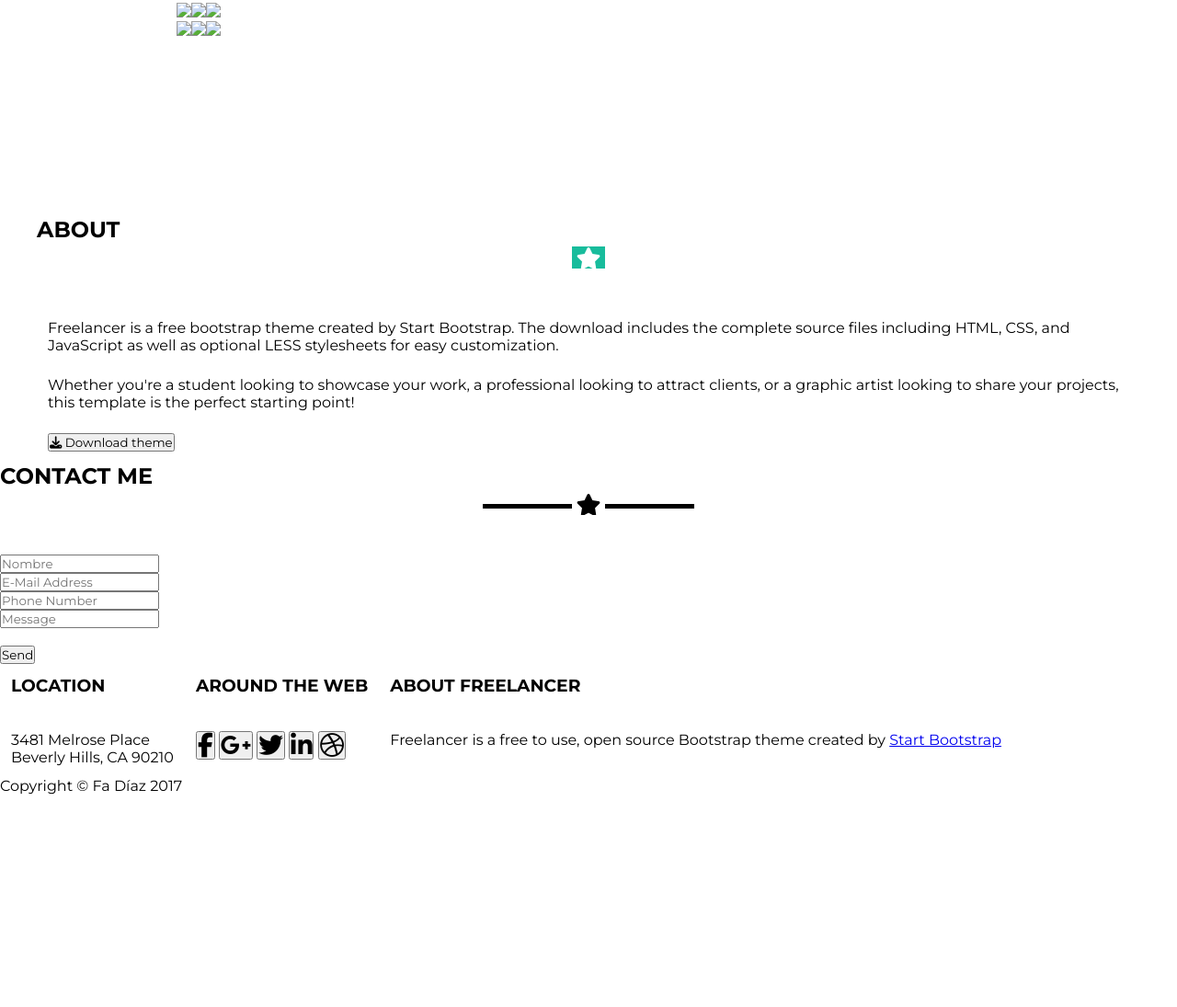
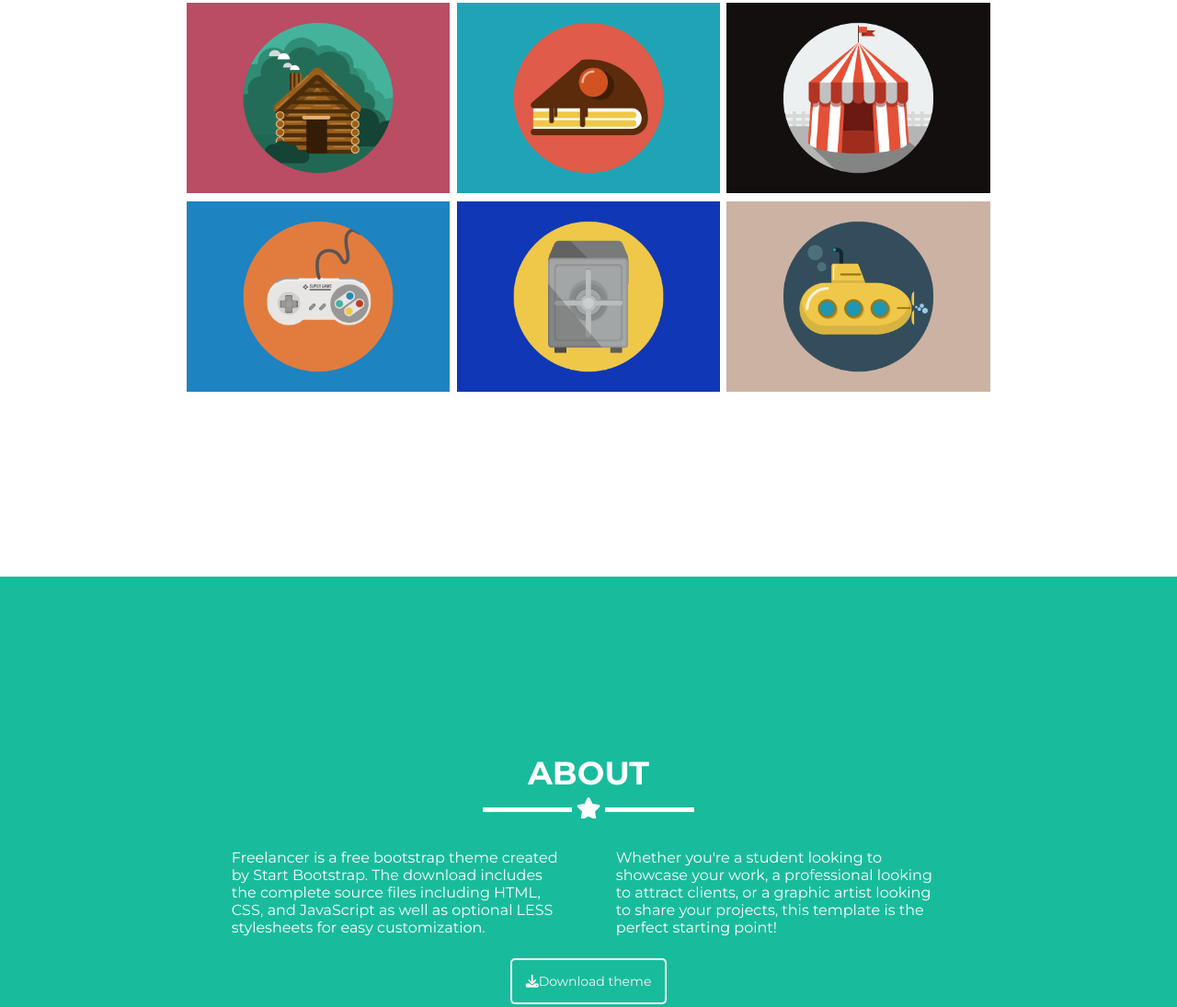
Before and after one commit to Esosdiaz/freelancer-flexbox, a plain HTML site: page index.html in a window 1280 px wide. Shown: the part 1101-2196 px from the top of the page at 92% size. Before the commit the page ends 1965 px from the top, so only its background shows below. Drawn offline with Linux system fonts and the light colour scheme.

Commit message:
secciones portfolio, about y formulario  terminadas

```diff
--- a/assets/css/common.css
+++ b/assets/css/common.css
@@ -15,10 +15,12 @@
 .negrita{
 	font-weight: 700;
 }
-.container{
-	max-width: 1200px;
-	width: 100%;
-	margin: 0 auto;
+.container {
+    display: flex;
+    max-width: 1100px;
+    clear: both;
+    width: 100%;
+    margin: 0 auto;
 }
 .row {
 	clear: both;
--- a/assets/css/main.css
+++ b/assets/css/main.css
@@ -75,3 +75,135 @@ nav{ /*establece el ancho, color, alto, y posicion de la barra de navegacion*/
 .section-portfolio h1{
 	font-size: 35px;
 }
+.caja-fotos{
+    flex-direction: row;
+    justify-content: space-around;
+    align-items: center;
+}
+.caja-portfolio{
+	width: 32%;
+    overflow: hidden;
+    display: inline-block;
+    margin-bottom: 1%;
+}
+#portfolio .container {
+    flex-direction: column;
+    justify-content: center;
+    align-items: center;
+}
+#portfolio .row {
+    justify-content: space-between;
+    flex-direction: row;
+    align-items: center;
+    display: flex;
+}
+img.portfolio-photo {
+    max-width: 100%;
+    display: block;
+    height: auto;
+}
+.section-about{
+	background-color: #18BC9C;
+    padding: 15%;
+    overflow: hidden;
+    height: auto;
+}
+.section-about h1{
+	font-size: 35px;
+	position:relative;
+	color: white;
+}
+.container-about{
+	flex-direction: column;
+	align-items: center;
+}
+.title-about{
+	flex-direction: column;
+	align-items: center;
+}
+.columnas-about{
+	justify-content: space-between;
+    flex-direction: row;
+    align-items: center;
+    align-self: flex-start;
+    margin-top: 3vh;
+}
+.columnas-about p{
+	font-size: 16px;
+	color: white;
+	text-align: left;
+	font-weight: 400;
+	width: 40%;
+}
+.boton-down{
+	flex-direction: column;
+	align-items: center;
+	margin-top: 3vh;
+}
+.btn-download{
+	width: 170px;
+  	height: 50px;
+  	border-radius: 5px;
+  	border-style: solid;
+  	border-color: whitesmoke;
+  	color: whitesmoke;
+  	background-color: #18bc9c;
+  	font-size: 14px;
+  	cursor: pointer;
+}
+.section-contact{
+	padding: 15%;
+    overflow: hidden;
+    height: auto;
+}
+.title-contact{
+	flex-direction: column;
+	align-items: center;
+}
+.section-contact h1{
+	font-size: 35px;
+	position:relative;
+	color: black;
+}
+.section-contact .input-nombre{
+	margin-top: 5vh;
+}
+.section-contact .input{
+	height: 50px;
+	width: 60%;
+	border-bottom: none;
+	border-left: none;
+	border-right: none;
+}
+.section-contact .input-grande{
+	height: 150px;
+	width: 60%;
+	border-left: none;
+	border-right: none;
+}
+.section-contact .btn-send{
+	width: 70px;
+  	height: 30px;
+  	border-radius: 5px;
+  	border-style: solid;
+  	color: whitesmoke;
+  	background-color: #18bc9c;
+  	font-size: 14px;
+  	cursor: pointer;
+}
+.informacion-container{
+	flex-direction: column;
+	align-items: center;
+}
+.location{
+	flex-direction: column;
+	align-items: center;
+}
+.around{
+	flex-direction: column;
+	align-items: center;
+}
+.about-free{
+	flex-direction: column;
+	align-items: center;
+}
--- a/index.html
+++ b/index.html
@@ -33,75 +33,65 @@
 					<h1 class="mayusculas negrita">portfolio</h1>
 					<div class="estrella-negra"></div>
 				</div>
-				<div class="fotos-portfolio flex-container">
+				<div class="row caja-fotos flex-container">
 					<div class="caja-portfolio">
-						<img src="assets/images/portfolio/cabin.png" class="portfolio-photo">
+						<img src="assets/img/portfolio/cabin.png" class="portfolio-photo">
 					</div>
 					<div class="caja-portfolio">
-						<img src="assets/images/portfolio/cake.png" class="portfolio-photo">
+						<img src="assets/img/portfolio/cake.png" class="portfolio-photo">
 					</div>
 					<div class="caja-portfolio">
-						<img src="assets/images/portfolio/circus.png" class="portfolio-photo">
+						<img src="assets/img/portfolio/circus.png" class="portfolio-photo">
 					</div>
 				</div>
-				<div class="fotos-portfolio flex-container">
+				<div class="row caja-fotos flex-container">
 					<div class="caja-portfolio">
-						<img src="assets/images/portfolio/game.png" class="portfolio-photo">
+						<img src="assets/img/portfolio/game.png" class="portfolio-photo">
 					</div>
 					<div class="caja-portfolio">
-						<img src="assets/images/portfolio/safe.png" class="portfolio-photo">
+						<img src="assets/img/portfolio/safe.png" class="portfolio-photo">
 					</div>
 					<div class="caja-portfolio">
-						<img src="assets/images/portfolio/submarine.png" class="portfolio-photo">
+						<img src="assets/img/portfolio/submarine.png" class="portfolio-photo">
+					</div>
 				</div>
 		</div>
 	</section>
 	<section class="section-about">
-		<div class="container">
-			<div class="title">
+		<div class="container-about flex-container">
+			<div class="title-about flex-container">
 				<h1 class="mayusculas negrita">about</h1>
 				<div class="estrella-blanca"></div>
 			</div>
-			<div class="row">
-				<div class="caja-about centered">
-					<div class="col-6">
-						<p class="parrafo1">Freelancer is a free bootstrap theme created by Start Bootstrap. The download includes the complete source files including HTML, CSS, and JavaScript as well as optional LESS stylesheets for easy customization.</p>
+			<div class="row columnas-about flex-container">
+				<p class="parrafo">Freelancer is a free bootstrap theme created by Start Bootstrap. The download includes the complete source files including HTML, CSS, and JavaScript as well as optional LESS stylesheets for easy customization.</p>
+				<p class="parrafo">Whether you're a student looking to showcase your work, a professional looking to attract clients, or a graphic artist looking to share your projects, this template is the perfect starting point!</p>
 			</div>
-					<div class="col-6">
-						<p class="parrafo2">Whether you're a student looking to showcase your work, a professional looking to attract clients, or a graphic artist looking to share your projects, this template is the perfect starting point!</p>
-					</div>
-				</div>
-			</div>
-			<div class="row">
-				<div class="container col-12 centered">
-					<button type="button" class="btn-download"><i class="fa fa-download" aria-hidden="true"></i>
-					Download theme</button>
-				</div>
+			<div class="row boton-down flex-container">
+				<button type="button" class="btn-download"><i class="fa fa-download" aria-hidden="true"></i>Download theme</button>
 			</div>
 		</div>
 	</section>
 	<section class="section-contact">
-		<div class="title">
+			<div class="title-contact flex-container">
 				<h1 class="mayusculas negrita">Contact me</h1>
 				<div class="estrella-negra"></div>
-		</div>
-		<div class="formulario">
-			<input type="text" class="input" alt="Nombre" placeholder="Nombre"><br>
+				<input type="text" class="input input-nombre" alt="Nombre" placeholder="Nombre"><br>
 				<input type="text" class="input" alt="E-Mail Address" placeholder="E-Mail Address"><br>
 				<input type="text" class="input" alt="Phone Number" placeholder="Phone Number"><br>
 				<input type="text" class="input-grande" alt="Message" placeholder="Message"><br><br>
 				<button type="button" class="btn-send">Send</button><br>
 			</div>
+		</div>
 	</section>
 	<footer class="info">
-		<div class="informacion-container">
-			<div class="row">
-				<div class="location col-4">
+		<div class="informacion-container flex-container">
+			<div class="location flex-container">
 				<h3>LOCATION</h3><br><br>
 				<p>3481 Melrose Place</p>
 				<p>Beverly Hills, CA 90210</p>
 			</div>
-				<div class="around col-4">
+			<div class="around flex-container">
 				<h3>AROUND THE WEB</h3><br><br>
 				<button type="button" class="sociales" name="facebook"><i class="fa fa-facebook fa-2x" aria-hidden="true"></i></button>
 				<button type="button" class="sociales" name="facebook"><i class="fa fa-google-plus fa-2x" aria-hidden="true"></i></button>
@@ -109,12 +99,11 @@
 				<button type="button" class="sociales" name="facebook"><i class="fa fa-linkedin fa-2x" aria-hidden="true"></i></button>
 				<button type="button" class="sociales" name="facebook"><i class="fa fa-dribbble fa-2x" aria-hidden="true"></i></button>
 			</div>
-				<div class="about-free col-4">
+			<div class="about-free flex-container">
 				<h3> ABOUT FREELANCER </h3><br><br>
 				<p> Freelancer is a free to use, open source Bootstrap theme created by <a href="#" class="start">Start Bootstrap</a></p>
 			</div>
 		</div>
-		</div>
+	</footer>
 		<div class="copyright">
 			<p>Copyright © Fa Díaz 2017</p>
-	</footer>
```
Lines whose indentation alone changed are shown as unchanged.
